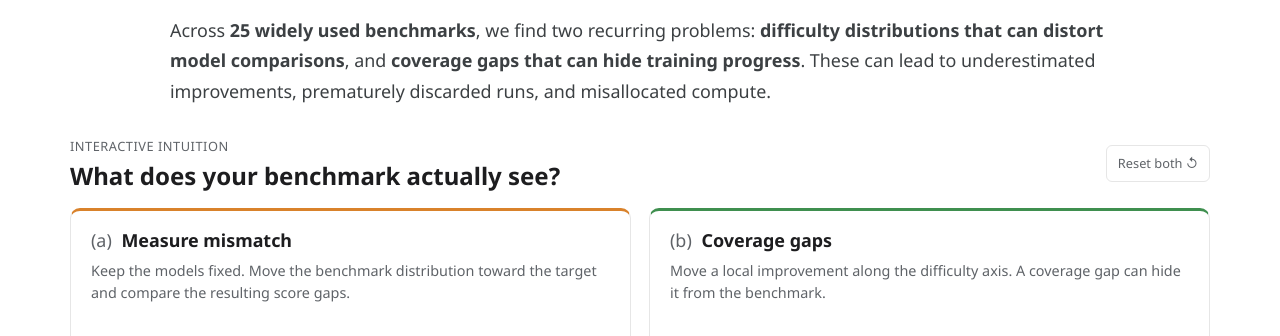
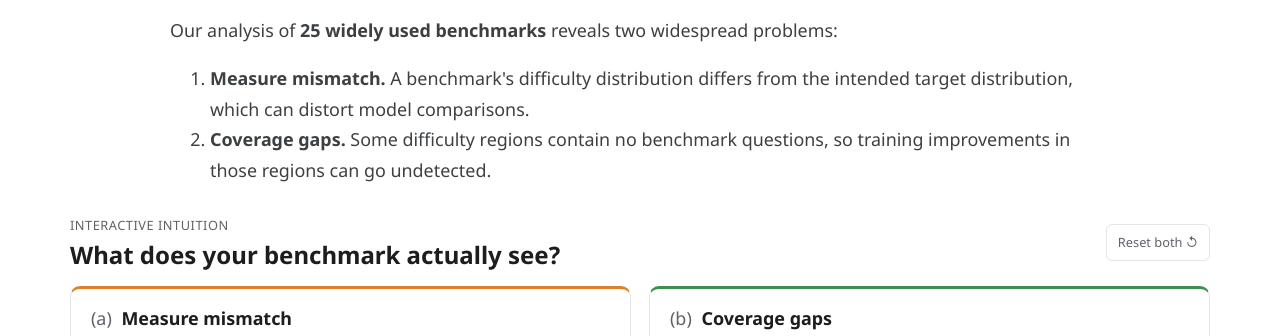
Before and after one commit to benchmark-difficulty-measure/benchmark-difficulty-measure.github.io, a plain HTML site: page index.html in a window 1280 px wide. Shown: the part 414-750 px from the top of the page. Drawn offline with nearby package versions, Linux system fonts and the light colour scheme; a web font is replaced by a local one.

Commit message:
Clearly distinguish measure mismatch and coverage gaps in the opening

```diff
--- a/index.html
+++ b/index.html
@@ -88,7 +88,13 @@
 
 <main class="wrap" id="main">
 
-<p class="lead">Across <b>25 widely used benchmarks</b>, we find two recurring problems: <b>difficulty distributions that can distort model comparisons</b>, and <b>coverage gaps that can hide training progress</b>. These can lead to underestimated improvements, prematurely discarded runs, and misallocated compute.</p>
+<div class="lead">
+  <p>Our analysis of <b>25 widely used benchmarks</b> reveals two widespread problems:</p>
+  <ol>
+    <li><b>Measure mismatch.</b> A benchmark's difficulty distribution differs from the intended target distribution, which can distort model comparisons.</li>
+    <li><b>Coverage gaps.</b> Some difficulty regions contain no benchmark questions, so training improvements in those regions can go undetected.</li>
+  </ol>
+</div>
 
 <section class="f1-interactive wide" id="figure1-interactive" aria-labelledby="f1-heading" hidden>
   <div class="f1-heading"><div><p class="f1-eyebrow">Interactive intuition</p><h2 id="f1-heading">What does your benchmark actually see?</h2></div><button type="button" id="f1-reset">Reset both ↺</button></div>
```
